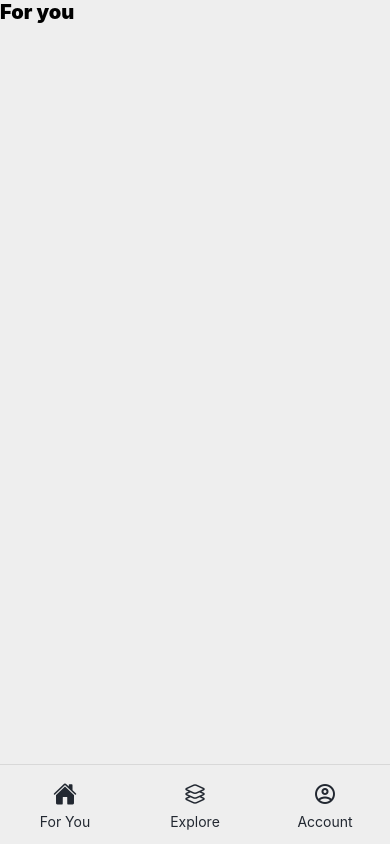
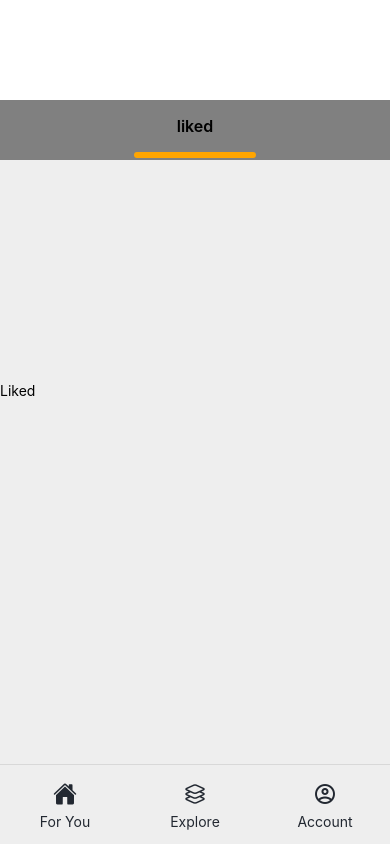
Before and after one commit to ChaitanyGhadigaonkar/panels-react-native-ui, a React Native app: screen /liked in a window 390 px wide. Built offline with nearby package versions, Linux system fonts and the light colour scheme.

Commit message:
top tab navigator

```diff
--- a/package.json
+++ b/package.json
@@ -12,14 +12,17 @@
   "dependencies": {
     "@react-native-community/masked-view": "^0.1.11",
     "@react-navigation/bottom-tabs": "^6.6.1",
+    "@react-navigation/material-top-tabs": "^6.6.14",
     "@react-navigation/native": "^6.1.18",
     "@react-navigation/stack": "^6.4.1",
     "react": "18.3.1",
     "react-native": "0.75.4",
     "react-native-gesture-handler": "^2.20.0",
+    "react-native-pager-view": "^6.4.1",
     "react-native-reanimated": "^3.15.5",
     "react-native-safe-area-context": "^4.11.0",
     "react-native-screens": "^3.34.0",
+    "react-native-tab-view": "^3.5.2",
     "react-native-vector-icons": "^10.2.0"
   },
   "devDependencies": {
--- a/src/App.jsx
+++ b/src/App.jsx
@@ -19,7 +19,7 @@ function App() {
       ...DefaultTheme.colors,
       primary: '#00ADB5',
       background: currentTHeme === 'dark' ? '#222831' : '#EEEEEE',
-      text: currentTHeme === 'light' ? '#222831' : '#EEEEEE',
+      text: currentTHeme !== 'dark' ? '#222831' : '#EEEEEE',
     },
   };
   const isAuthenticated = false;
--- a/src/navigation/AuthTabNavigation.jsx
+++ b/src/navigation/AuthTabNavigation.jsx
@@ -3,9 +3,9 @@ import {createBottomTabNavigator} from '@react-navigation/bottom-tabs';
 import Ionicons from 'react-native-vector-icons/Ionicons';
 import MaterialCommunityIcons from 'react-native-vector-icons/MaterialCommunityIcons';
 
-import ForYouTab from './AuthTabs/ForYou';
 import ExploreTab from './AuthTabs/Explore';
 import AccountsTab from './AuthTabs/AccountsTab';
+import ForYouTopTabs from './AuthTabs/ForYou';
 
 const AuthTabs = createBottomTabNavigator();
 
@@ -32,7 +32,7 @@ const AuthTabNavigation = () => {
       }}>
       <AuthTabs.Screen
         name="For You"
-        component={ForYouTab}
+        component={ForYouTopTabs}
         options={{
           tabBarIcon: ({focused}) => (
             <Ionicons
--- a/src/navigation/AuthTabs/ForYou.jsx
+++ b/src/navigation/AuthTabs/ForYou.jsx
@@ -1,11 +1,132 @@
-import {Button, Text, View} from 'react-native';
+import {createMaterialTopTabNavigator} from '@react-navigation/material-top-tabs';
+import {
+  Animated,
+  Dimensions,
+  StyleSheet,
+  TouchableOpacity,
+  View,
+} from 'react-native';
 
-const ForYouTab = () => {
+import Suggested from './ForYou/Suggested';
+import Liked from './ForYou/Liked';
+import Library from './ForYou/Library';
+
+const Tab = createMaterialTopTabNavigator();
+
+const CustomTopTabBar = ({state, descriptors, navigation, position}) => {
   return (
-    <View>
-      <Text style={{fontWeight: '900', fontSize: 20}}>For you</Text>
+    <View style={styles.container}>
+      <View style={styles.profile}></View>
+      <View style={{flexDirection: 'row'}}>
+        {state.routes.map((route, index) => {
+          const {options} = descriptors[route.key];
+
+          const label =
+            options.tabBarLabel !== undefined
+              ? options.tabBarLabel
+              : options.title !== undefined
+              ? options.title
+              : route.name;
+
+          const isFocused = state.index === index;
+
+          const onPress = () => {
+            const event = navigation.emit({
+              type: 'tabPress',
+              target: route.key,
+              canPreventDefault: true,
+            });
+
+            if (!isFocused && !event.defaultPrevented) {
+              navigation.navigate(route.name, route.params);
+            }
+          };
+
+          const onLongPress = () => {
+            navigation.emit({
+              type: 'tabLongPress',
+              target: route.key,
+            });
+          };
+
+          const inputRange = state.routes.map((_, i) => i);
+          const opacity = position.interpolate({
+            inputRange,
+            outputRange: inputRange.map(i => (i === index ? 1 : 0)),
+          });
+
+          return (
+            <TouchableOpacity
+              accessibilityRole="button"
+              accessibilityState={isFocused ? {selected: true} : {}}
+              accessibilityLabel={options.tabBarAccessibilityLabel}
+              testID={options.tabBarTestID}
+              onPress={onPress}
+              onLongPress={onLongPress}
+              style={{
+                flex: 1,
+                height: 60,
+                backgroundColor: 'grey',
+                paddingHorizontal: 4,
+              }}
+              key={index}>
+              <Animated.View style={{opacity, flex: 1}}>
+                <Animated.View
+                  style={{
+                    flex: 1,
+                    alignItems: 'center',
+                    justifyContent: 'center',
+                  }}>
+                  <Animated.Text style={styles.tabText}>{label}</Animated.Text>
+                </Animated.View>
+
+                <Animated.View style={styles.borderBottom} />
+              </Animated.View>
+            </TouchableOpacity>
+          );
+        })}
+      </View>
     </View>
   );
 };
 
-export default ForYouTab;
+const ForYouTopTabs = () => {
+  return (
+    <Tab.Navigator
+      initialRouteName="suggested"
+      backBehavior="history"
+      initialLayout={{
+        width: Dimensions.get('window').width,
+      }}
+      screenOptions={{
+        lazy: true,
+      }}
+      tabBar={props => <CustomTopTabBar {...props} />}>
+      <Tab.Screen name="suggested" component={Suggested} />
+      <Tab.Screen name="liked" component={Liked} />
+      <Tab.Screen name="library" component={Library} />
+    </Tab.Navigator>
+  );
+};
+
+const styles = StyleSheet.create({
+  container: {
+    flex: 1,
+  },
+  profile: {
+    height: 100,
+    backgroundColor: 'white',
+  },
+  borderBottom: {
+    height: 6,
+    backgroundColor: '#FFA500',
+    marginTop: 'auto',
+    borderRadius: 8,
+    marginBottom: 2,
+  },
+  tabText: {
+    fontSize: 16,
+    fontWeight: '600',
+  },
+});
+export default ForYouTopTabs;
--- /dev/null
+++ b/src/navigation/AuthTabs/ForYou/Library.jsx
@@ -0,0 +1,11 @@
+import {Text, View} from 'react-native';
+
+const Library = () => {
+  return (
+    <View>
+      <Text>Library</Text>
+    </View>
+  );
+};
+
+export default Library;
--- /dev/null
+++ b/src/navigation/AuthTabs/ForYou/Liked.jsx
@@ -0,0 +1,11 @@
+import {Text, View} from 'react-native';
+
+const Liked = () => {
+  return (
+    <View>
+      <Text>Liked</Text>
+    </View>
+  );
+};
+
+export default Liked;
--- /dev/null
+++ b/src/navigation/AuthTabs/ForYou/Suggested.jsx
@@ -0,0 +1,11 @@
+import {Text, View} from 'react-native';
+
+const Suggested = () => {
+  return (
+    <View>
+      <Text>Suggested</Text>
+    </View>
+  );
+};
+
+export default Suggested;
```
Also changed, not shown: 2 other files (tests, documents, lock files or other folders).
